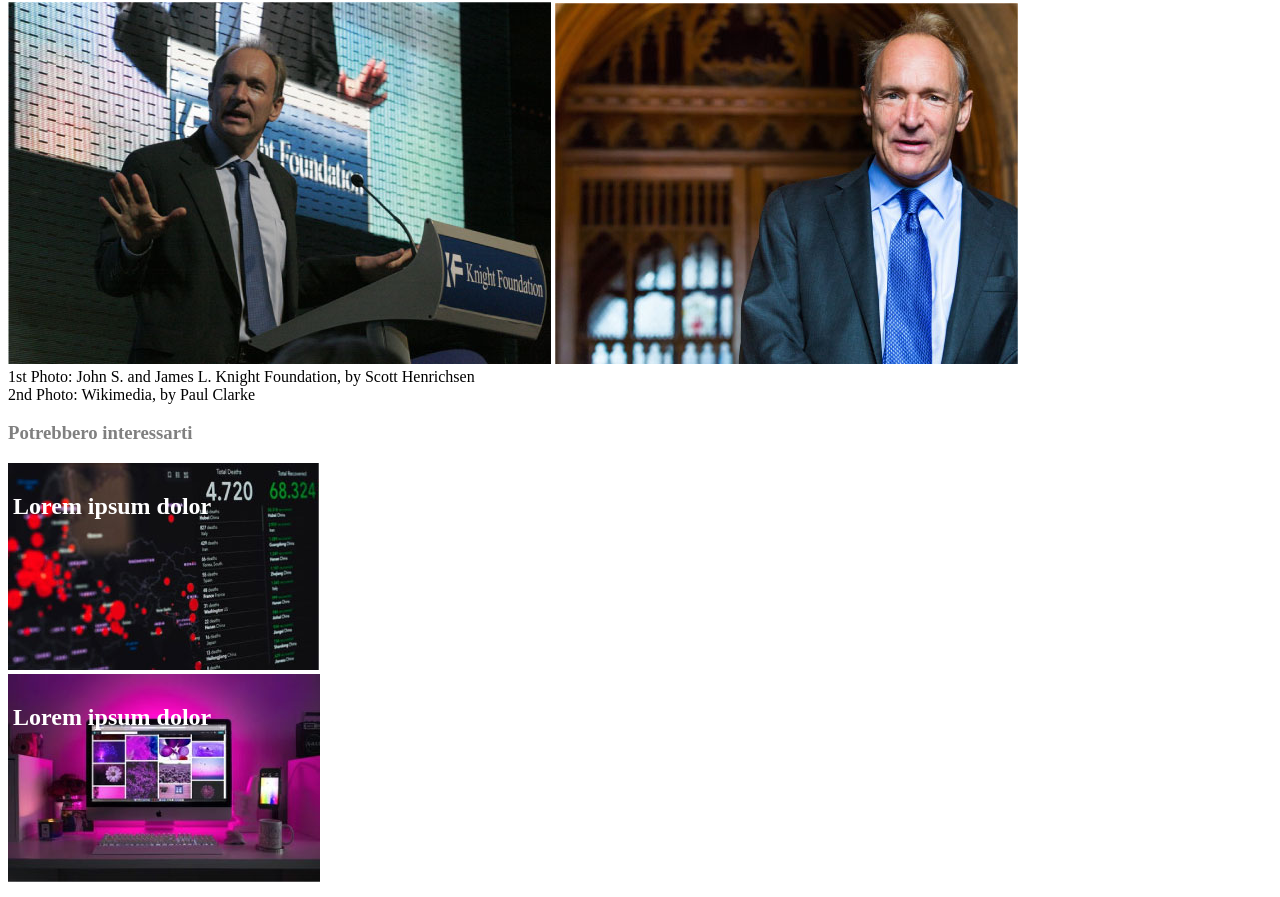
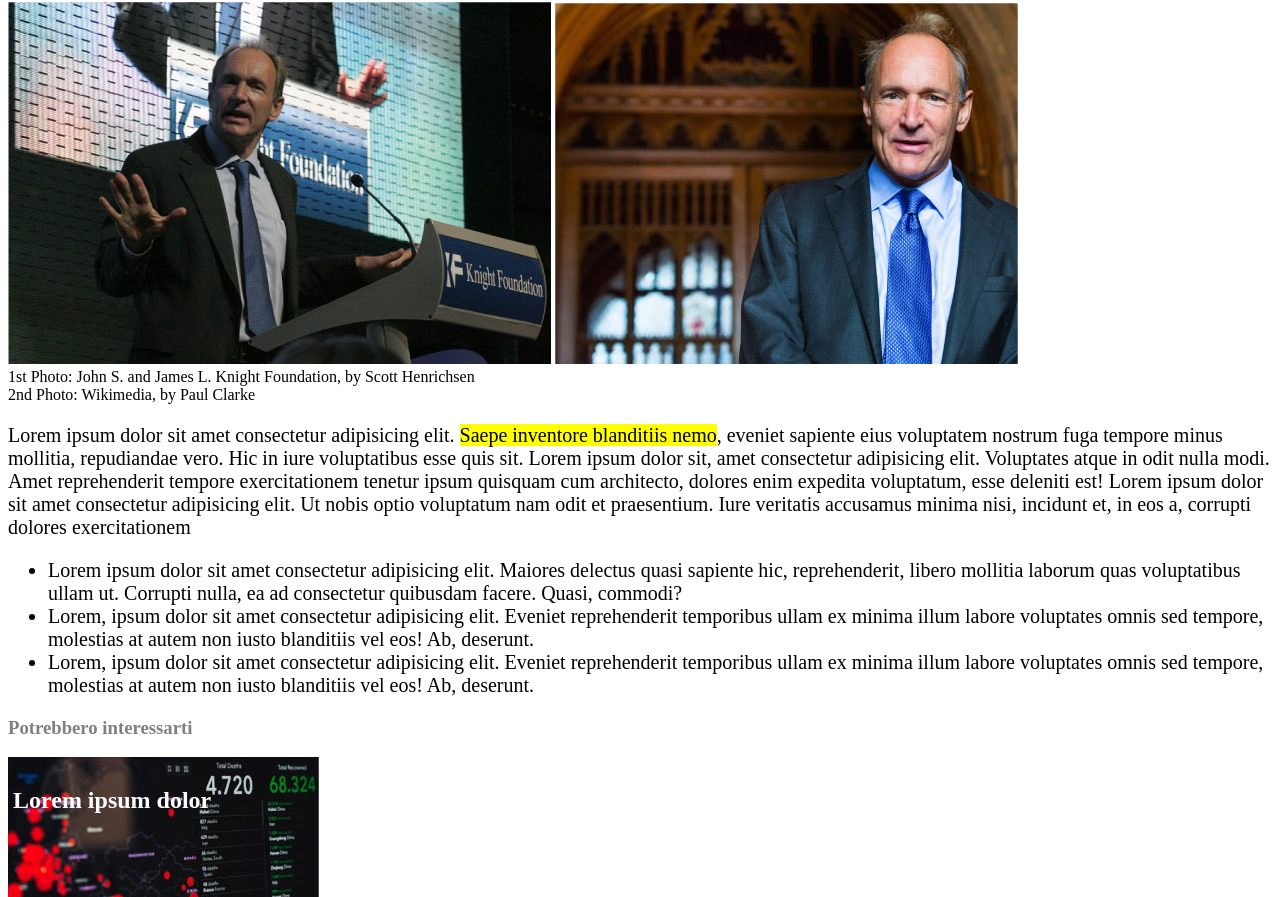
Before and after one commit to Passa69/html-css-booleaner, a plain HTML site: page index.html in a window 1280 px wide. Shown: the part 356-1253 px from the top of the page. Drawn offline with Linux system fonts and the light colour scheme.

Commit message:
Main, section3

```diff
--- a/css/style.css
+++ b/css/style.css
@@ -51,3 +51,12 @@ h1{
     margin-bottom: 0;
     margin-top: 0;
 }
+
+/* Testo + Elenco */
+.text{
+    font-size: 20px;
+}
+
+#important{
+    background-color: yellow;
+}
--- a/index.html
+++ b/index.html
@@ -40,7 +40,21 @@
 
         <!-- Testo + Elenco -->
         <section>
+            <p class="text">Lorem ipsum dolor sit amet consectetur adipisicing elit. <span id="important">Saepe inventore blanditiis nemo</span>, eveniet sapiente eius voluptatem nostrum fuga tempore minus mollitia, repudiandae vero. Hic in iure voluptatibus esse quis sit. Lorem ipsum dolor sit, amet consectetur adipisicing elit. Voluptates atque in odit nulla modi. Amet reprehenderit tempore exercitationem tenetur ipsum quisquam cum architecto, dolores enim expedita voluptatum, esse deleniti est! Lorem ipsum dolor sit amet consectetur adipisicing elit. Ut nobis optio voluptatum nam odit et praesentium. Iure veritatis accusamus minima nisi, incidunt et, in eos a, corrupti dolores exercitationem</p>
 
+            <ul class="text">
+                <li>
+                    Lorem ipsum dolor sit amet consectetur adipisicing elit. Maiores delectus quasi sapiente hic, reprehenderit, libero mollitia laborum quas voluptatibus ullam ut. Corrupti nulla, ea ad consectetur quibusdam facere. Quasi, commodi?
+                </li>
+
+                <li>
+                    Lorem, ipsum dolor sit amet consectetur adipisicing elit. Eveniet reprehenderit temporibus ullam ex minima illum labore voluptates omnis sed tempore, molestias at autem non iusto blanditiis vel eos! Ab, deserunt.
+                </li>
+
+                <li>
+                    Lorem, ipsum dolor sit amet consectetur adipisicing elit. Eveniet reprehenderit temporibus ullam ex minima illum labore voluptates omnis sed tempore, molestias at autem non iusto blanditiis vel eos! Ab, deserunt.
+                </li>
+            </ul>
         </section>
 
         <!-- Tabella -->
```
